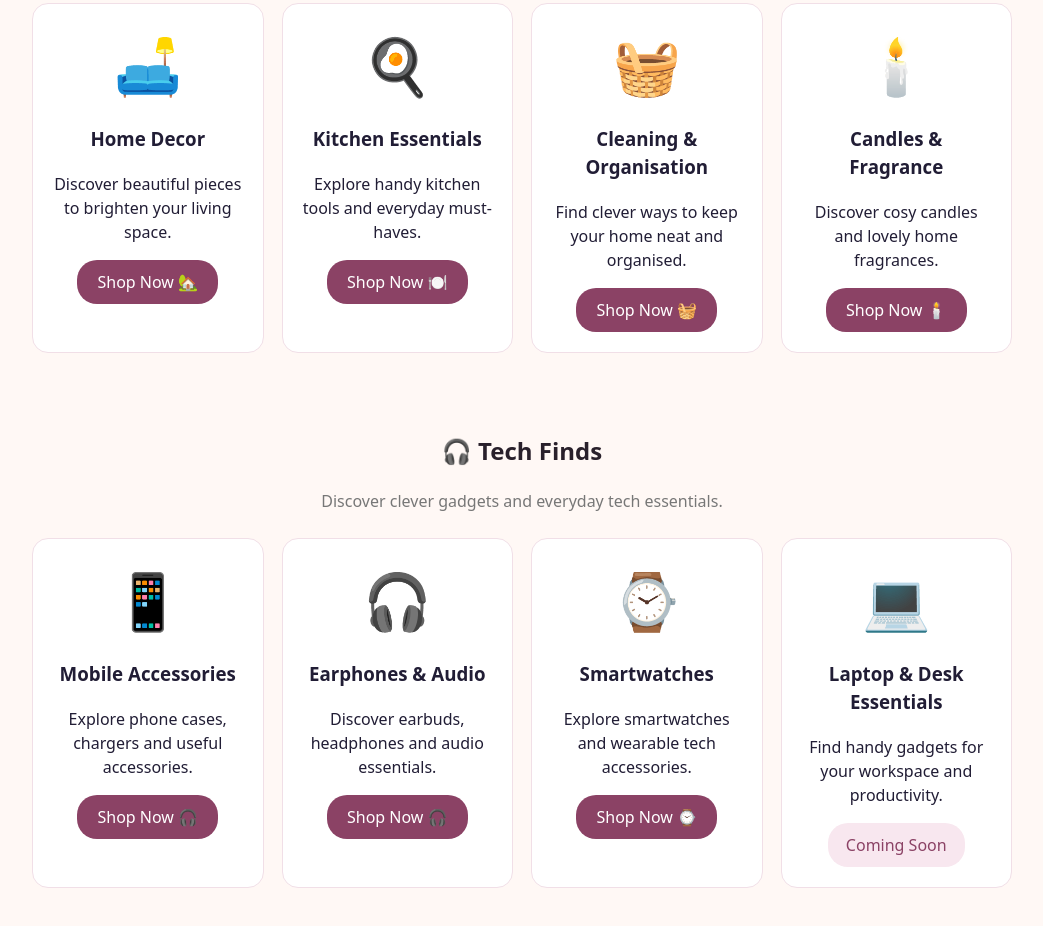
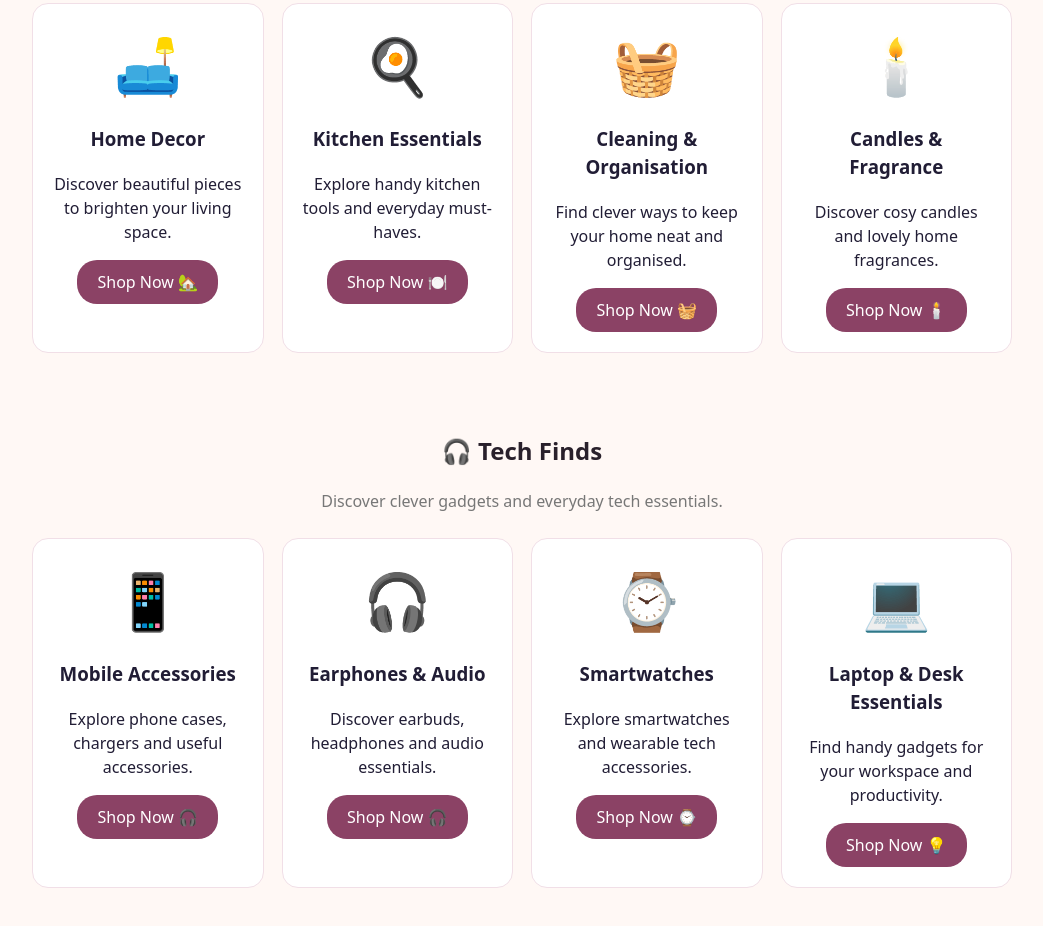
Before and after one commit to shonalibaske-maker/Pocketboost, a plain HTML site: page index.html in a window 1280 px wide. Shown: the part 7095-8021 px from the top of the page, without its empty margins (118-1161 px from the left). Drawn offline with Linux system fonts and the light colour scheme.

Commit message:
Update index.html

```diff
--- a/index.html
+++ b/index.html
@@ -606,10 +606,15 @@ Shop Now ⌚
 
     <div style="background:#fff;border:1px solid #f1dfe7;border-radius:16px;padding:20px;text-align:center;">
       <div style="font-size:55px;">💻</div>
-      <h3>Laptop & Desk Essentials</h3>
-      <p>Find handy gadgets for your workspace and productivity.</p>
-      <span style="display:inline-block;background:#f8e7ef;color:#8b4265;padding:10px 18px;border-radius:20px;">Coming Soon</span>
-    </div>
+<h3>Laptop & Desk Essentials</h3>
+<p>Find handy gadgets for your workspace and productivity.</p>
+<a href="https://www.amazon.in/dp/B0DR2VV5W2?tag=pocketboostfi-21"
+target="_blank"
+rel="nofollow sponsored noopener"
+style="display:inline-block;background:#8b4265;color:white;padding:10px 20px;border-radius:20px;text-decoration:none;">
+Shop Now 💡
+</a>
+</div>
 
   </div>
 </div>
```
